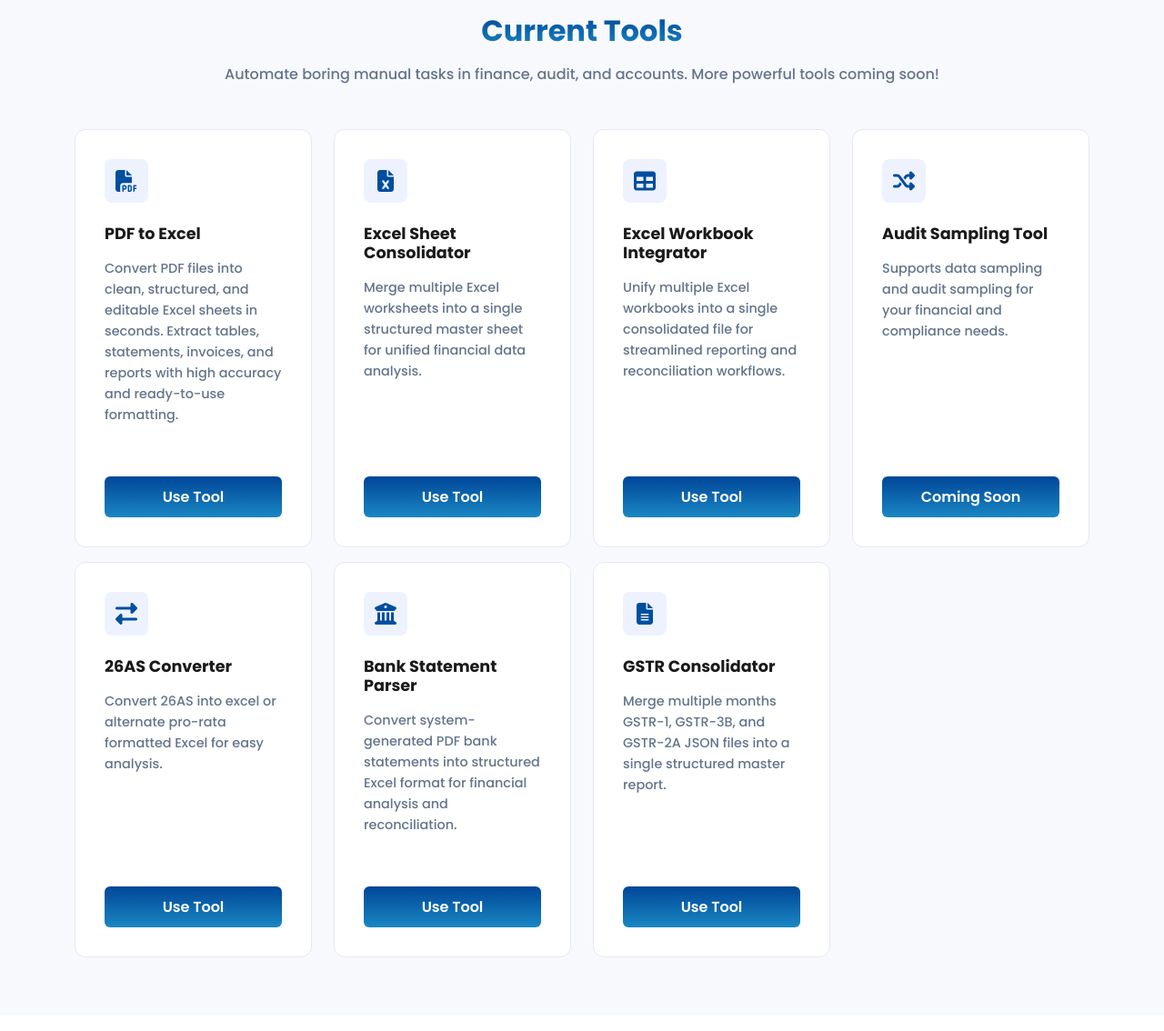
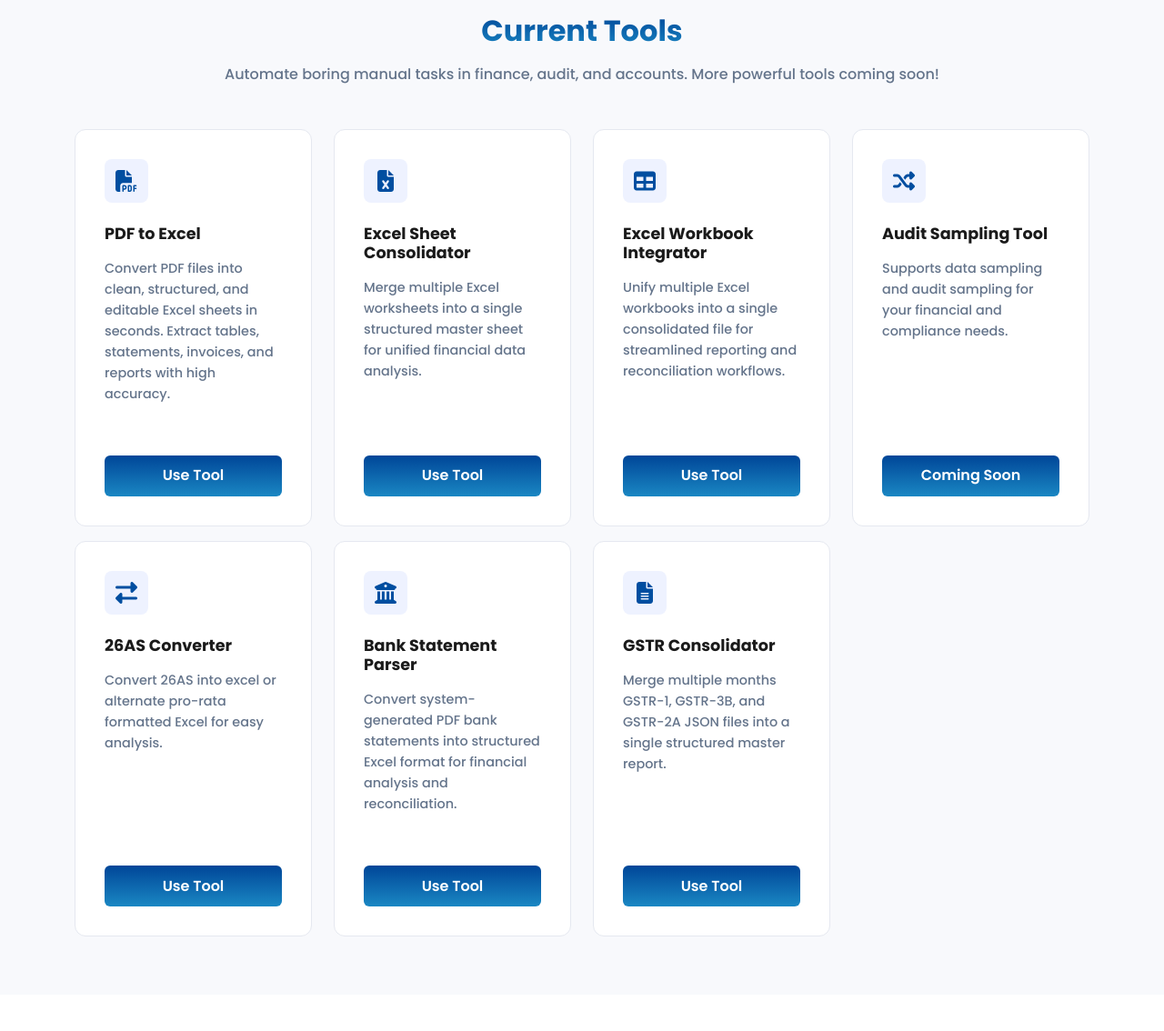
Before and after one commit to relievvautomation-collab/relievv, a PHP site: page / in a window 1280 px wide. Shown: the part 803-1937 px from the top of the page at 91% size. Run offline with PHP 8.4, Linux system fonts and the light colour scheme.

Commit message:
Update index.php

```diff
--- a/index.php
+++ b/index.php
@@ -274,7 +274,7 @@
                            <i class="fa-solid fa-file-pdf"></i>
                         </div>
                         <h5>PDF to Excel</h5>
-                        <p>Convert PDF files into clean, structured, and editable Excel sheets in seconds. Extract tables, statements, invoices, and reports with high accuracy and ready-to-use formatting.</p>
+                        <p>Convert PDF files into clean, structured, and editable Excel sheets in seconds. Extract tables, statements, invoices, and reports with high accuracy.</p>
 
                               <button class="btn-use-tool"
                             onclick="windowredirecturl('https://pdftoexcel.relievv.in/', '_blank')">
```
